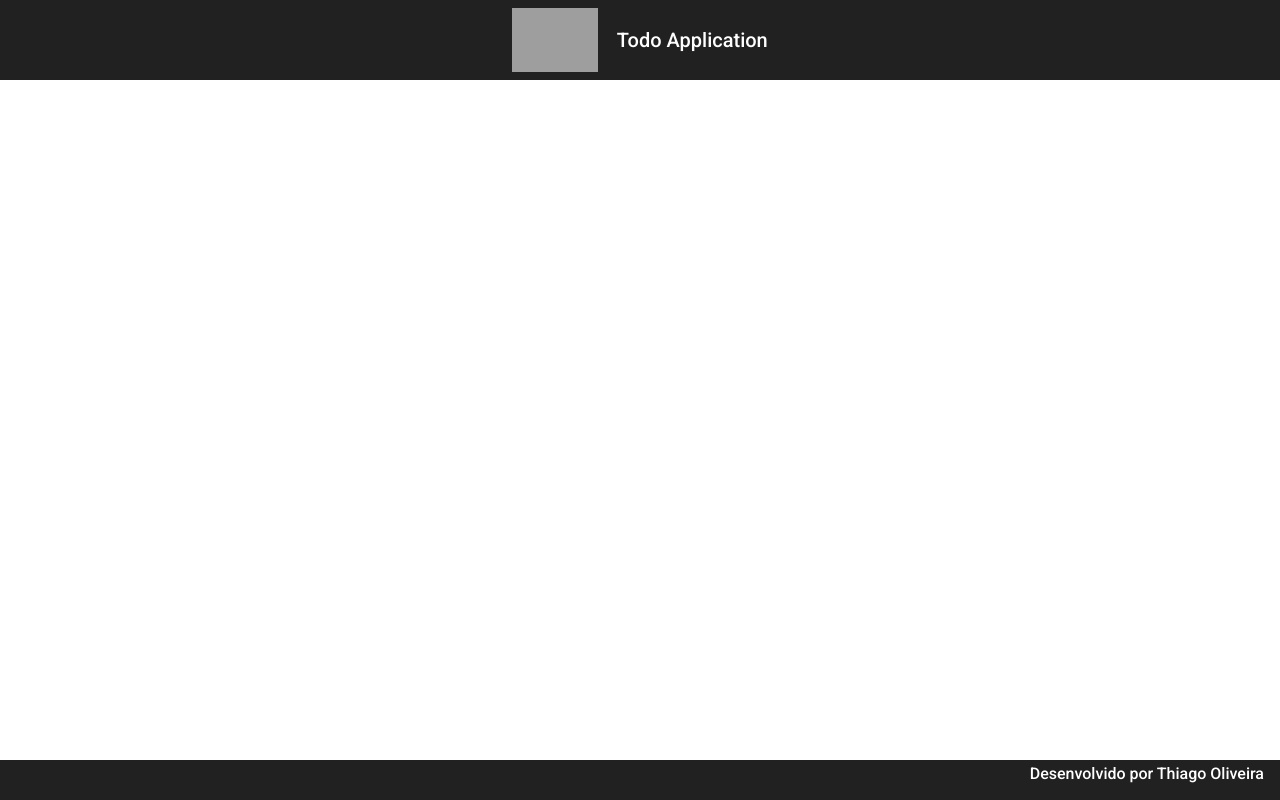
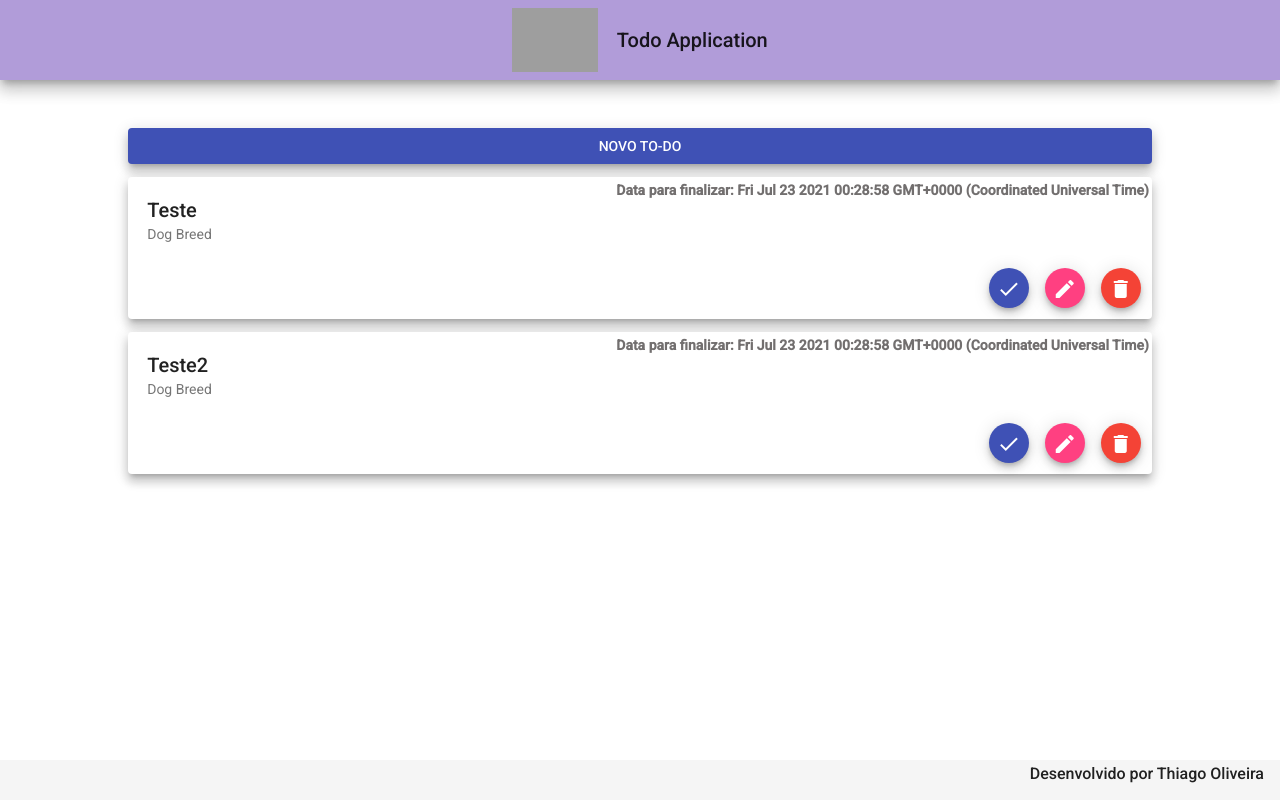
Before and after one commit to thiagop-o/angular-todo_list, an Angular app: page / in a window 1280 px wide. Built offline with nearby package versions, Linux system fonts and the light colour scheme; grey boxes are pictures that could not be loaded.

Commit message:
Componente Read-all

```diff
--- a/angular.json
+++ b/angular.json
@@ -53,7 +53,7 @@
               "src/assets"
             ],
             "styles": [
-              "./node_modules/@angular/material/prebuilt-themes/purple-green.css",
+              "./node_modules/@angular/material/prebuilt-themes/indigo-pink.css",
               "src/styles.css"
             ],
             "scripts": []
--- a/src/app/app.component.html
+++ b/src/app/app.component.html
@@ -1,2 +1,3 @@
 <app-header></app-header>
+<app-read-all></app-read-all>
 <app-footer></app-footer>
--- a/src/app/components/header/header.component.css
+++ b/src/app/components/header/header.component.css
@@ -5,6 +5,7 @@ img {
 .header{
     justify-content: center;
     height: 10%;
+    background-color: #b19cd9;
 }
 
 span{
--- a/src/app/components/header/header.component.html
+++ b/src/app/components/header/header.component.html
@@ -1,4 +1,4 @@
-<mat-toolbar class="header">
+<mat-toolbar class="header mat-elevation-z10">
     <span>
         <img src="assets/images/todo.png" alt="logo do todo">
     </span>
--- /dev/null
+++ b/src/app/components/read-all/read-all.component.css
@@ -0,0 +1,35 @@
+.container {
+    width: 80%;
+    margin: auto;
+
+}
+
+.content {
+    width: 100%;
+
+}
+
+.novo-todo {
+    width: 100%;
+    margin-top: 3rem;
+}
+
+mat-card {
+    margin-top: .8rem;
+    padding: .2rem;
+}
+
+p {
+    text-align: end;
+    font-weight: 600;
+    color: rgb(114, 111, 111);
+    margin-bottom: 0;
+}
+
+.actions {
+    text-align: end;
+}
+
+.actions button {
+    margin: .5rem;
+}
--- /dev/null
+++ b/src/app/components/read-all/read-all.component.html
@@ -0,0 +1,26 @@
+
+<div class="container">
+    <button class="novo-todo mat-elevation-z8" mat-raised-button color="primary">NOVO TO-DO</button>
+    <div class="content" *ngFor="let item of list">
+        <mat-card class="mat-elevation-z8">
+            <p>Data para finalizar: {{ item.dataParaFinalizar }}</p>
+            <mat-card-header>
+              <mat-card-title>{{ item.titulo }}</mat-card-title>
+              <mat-card-subtitle>Dog Breed</mat-card-subtitle>
+            </mat-card-header>
+            <div class="actions">
+                <button mat-mini-fab color="primary">
+                    <mat-icon>done</mat-icon>
+                </button>
+                <button mat-mini-fab color="accent">
+                    <mat-icon>edit</mat-icon>
+                </button>
+                <button mat-mini-fab color="warn">
+                    <mat-icon>delete</mat-icon>
+                </button>
+            </div>
+
+        </mat-card>
+
+    </div>
+</div>
--- /dev/null
+++ b/src/app/components/read-all/read-all.component.ts
@@ -0,0 +1,28 @@
+import { Component, OnInit } from '@angular/core';
+import { Todo } from 'src/app/models/todo';
+
+@Component({
+  selector: 'app-read-all',
+  templateUrl: './read-all.component.html',
+  styleUrls: ['./read-all.component.css']
+})
+export class ReadAllComponent implements OnInit {
+  list: Todo[] = [
+    {
+      titulo: "Teste",
+      dataParaFinalizar: new Date,
+      finalizado: false
+    },
+    {
+      titulo: "Teste2",
+      dataParaFinalizar: new Date,
+      finalizado: false
+    }
+  ]
+
+  constructor() { }
+
+  ngOnInit(): void {
+  }
+
+}
--- /dev/null
+++ b/src/app/models/todo.ts
@@ -0,0 +1,7 @@
+export interface Todo{
+    id?: String,
+    titulo: String,
+    descricao?: String,
+    dataParaFinalizar: Date,
+    finalizado: Boolean
+}
```
Also changed, not shown: src/app/app.module.ts (+10 -2 lines).
